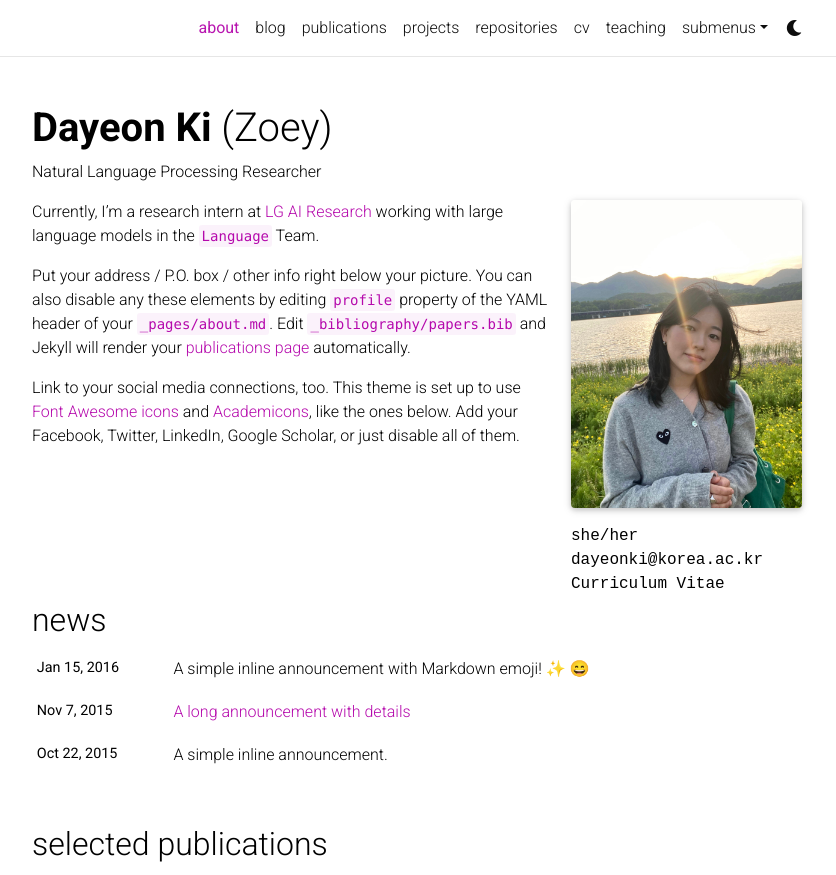
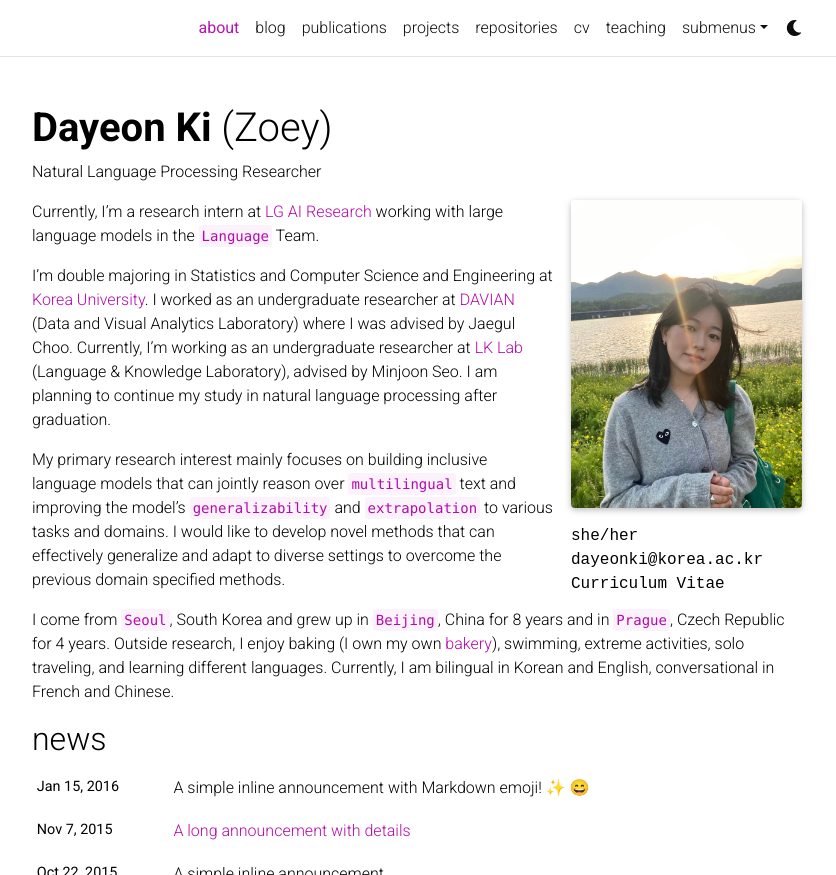
Before and after one commit to kizoey/kizoey.github.io, a Jekyll site: the page built from _pages/about.md, in a window 1280 px wide and 1284 px high, cut to the strip 0-875 px from the top of the window. Shown: the whole strip, without its empty margins (223-1059 px from the left). Built offline with Jekyll 4.4.1, drawn with Linux system fonts in a browser that asks for light colours; full-size pictures stand in for the smaller copies a plugin makes; emoji names are drawn with the system emoji font; comment, search, counter and statistics services are not loaded; a style sheet for code colours, icons or effects is not loaded.

Commit message:
Update about.md

```diff
--- a/_pages/about.md
+++ b/_pages/about.md
@@ -20,6 +20,8 @@ social: true  # includes social icons at the bottom of the page
 
 Currently, I'm a research intern at [LG AI Research](https://www.lgresearch.ai/kor/) working with large language models in the `Language` Team.
 
-Put your address / P.O. box / other info right below your picture. You can also disable any these elements by editing `profile` property of the YAML header of your `_pages/about.md`. Edit `_bibliography/papers.bib` and Jekyll will render your [publications page](/al-folio/publications/) automatically.
+I'm double majoring in Statistics and Computer Science and Engineering at [Korea University](https://stat.korea.edu/stat_en/index.do). I worked as an undergraduate researcher at [DAVIAN](http://davian.kaist.ac.kr/research/visualization.html) (Data and Visual Analytics Laboratory) where I was advised by Jaegul Choo. Currently, I'm working as an undergraduate researcher at [LK Lab](https://lklab.kaist.ac.kr/) (Language & Knowledge Laboratory), advised by Minjoon Seo. I am planning to continue my study in natural language processing after graduation.
 
-Link to your social media connections, too. This theme is set up to use [Font Awesome icons](http://fortawesome.github.io/Font-Awesome/) and [Academicons](https://jpswalsh.github.io/academicons/), like the ones below. Add your Facebook, Twitter, LinkedIn, Google Scholar, or just disable all of them.
+My primary research interest mainly focuses on building inclusive language models that can jointly reason over `multilingual` text and improving the model’s `generalizability` and `extrapolation` to various tasks and domains. I would like to develop novel methods that can effectively generalize and adapt to diverse settings to overcome the previous domain specified methods.
+
+I come from `Seoul`, South Korea and grew up in `Beijing`, China for 8 years and in `Prague`, Czech Republic for 4 years. Outside research, I enjoy baking (I own my own [bakery](https://smartstore.naver.com/kkma_bakery)), swimming, extreme activities, solo traveling, and learning different languages. Currently, I am bilingual in Korean and English, conversational in French and Chinese.
```
